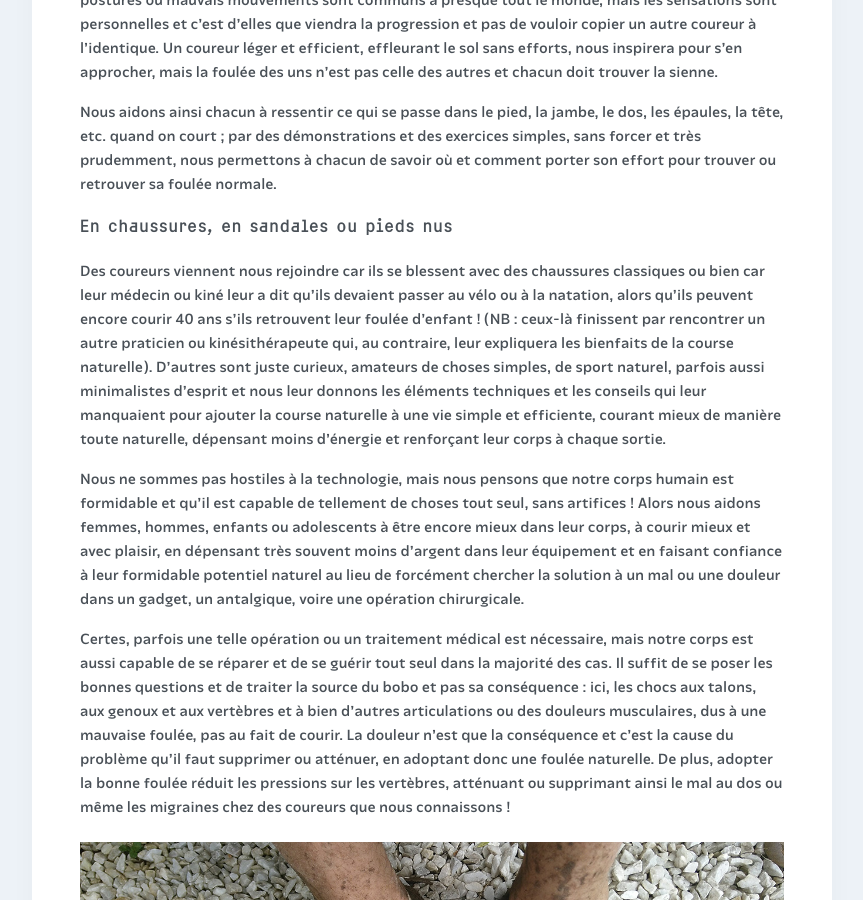
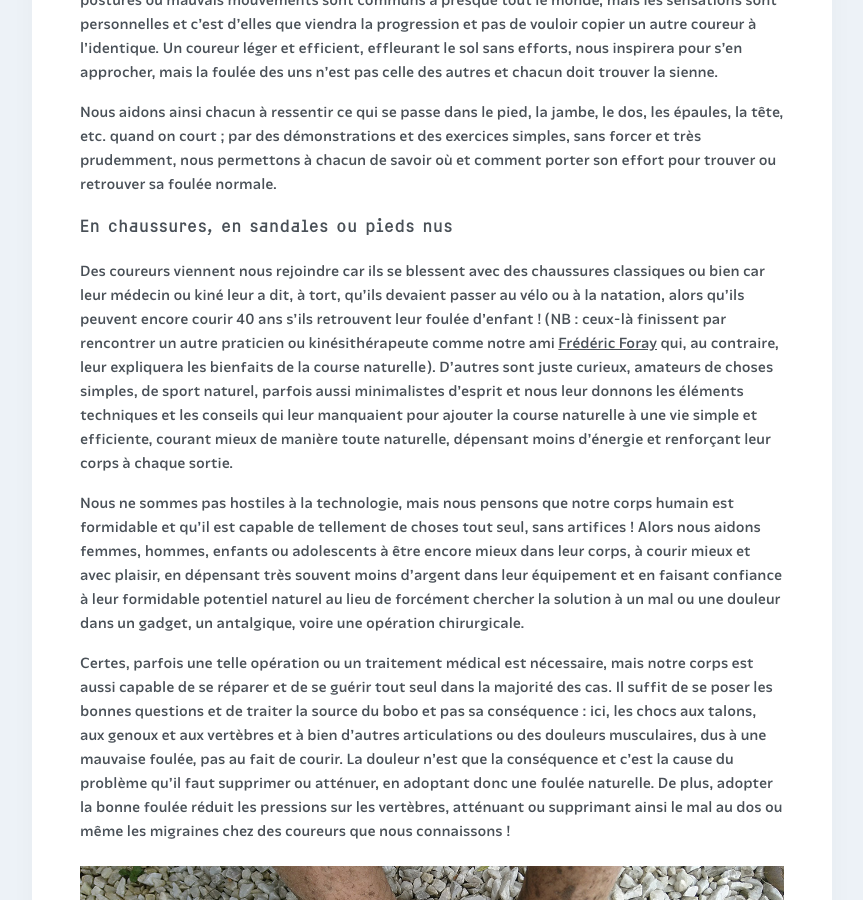
Before and after one commit to courirpaleo/courirpaleo.github.io, a Jekyll site: the page built from _pages-secondary/foulee-naturelle.md, in a window 1280 px wide and 900 px high, scrolled down 3140 px. Shown: the whole window, without its empty margins (208-1071 px from the left). Built offline with Jekyll 4.4.1, drawn with Linux system fonts in a browser that asks for light colours; some web fonts are replaced.

Commit message:
Update foulee-naturelle.md

```diff
--- a/_pages-secondary/foulee-naturelle.md
+++ b/_pages-secondary/foulee-naturelle.md
@@ -42,7 +42,7 @@
 
 ### En chaussures, en sandales ou pieds nus
 
-Des coureurs viennent nous rejoindre car ils se blessent avec des chaussures classiques ou bien car leur médecin ou kiné leur a dit qu'ils devaient passer au vélo ou à la natation, alors qu'ils peuvent encore courir 40 ans s'ils retrouvent leur foulée d'enfant&nbsp;! (NB&nbsp;: ceux-là finissent par rencontrer un autre praticien ou kinésithérapeute qui, au contraire, leur expliquera les bienfaits de la course naturelle). D'autres sont juste curieux, amateurs de choses simples, de sport naturel, parfois aussi minimalistes d'esprit et nous leur donnons les éléments techniques et les conseils qui leur manquaient pour ajouter la course naturelle à une vie simple et efficiente, courant mieux de manière toute naturelle, dépensant moins d'énergie et renforçant leur corps à chaque sortie.
+Des coureurs viennent nous rejoindre car ils se blessent avec des chaussures classiques ou bien car leur médecin ou kiné leur a dit, à tort, qu'ils devaient passer au vélo ou à la natation, alors qu'ils peuvent encore courir 40 ans s'ils retrouvent leur foulée d'enfant&nbsp;! (NB&nbsp;: ceux-là finissent par rencontrer un autre praticien ou kinésithérapeute comme notre ami [Frédéric Foray](https://lacliniqueducoureur.com/certifie/?id=35231) qui, au contraire, leur expliquera les bienfaits de la course naturelle). D'autres sont juste curieux, amateurs de choses simples, de sport naturel, parfois aussi minimalistes d'esprit et nous leur donnons les éléments techniques et les conseils qui leur manquaient pour ajouter la course naturelle à une vie simple et efficiente, courant mieux de manière toute naturelle, dépensant moins d'énergie et renforçant leur corps à chaque sortie.
 
 Nous ne sommes pas hostiles à la technologie, mais nous pensons que notre corps humain est formidable et qu'il est capable de tellement de choses tout seul, sans artifices&nbsp;! Alors nous aidons femmes, hommes, enfants ou adolescents à être encore mieux dans leur corps, à courir mieux et avec plaisir, en dépensant très souvent moins d'argent dans leur équipement et en faisant confiance à leur formidable potentiel naturel au lieu de forcément chercher la solution à un mal ou une douleur dans un gadget, un antalgique, voire une opération chirurgicale.
 
```
